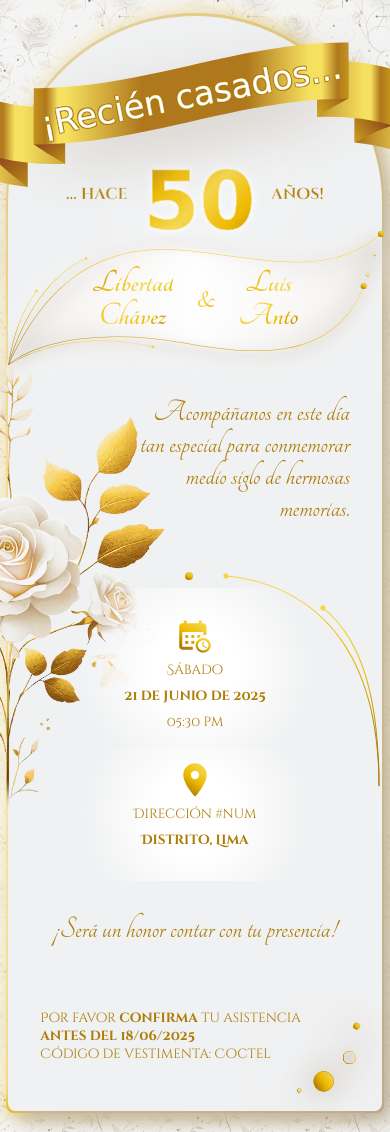
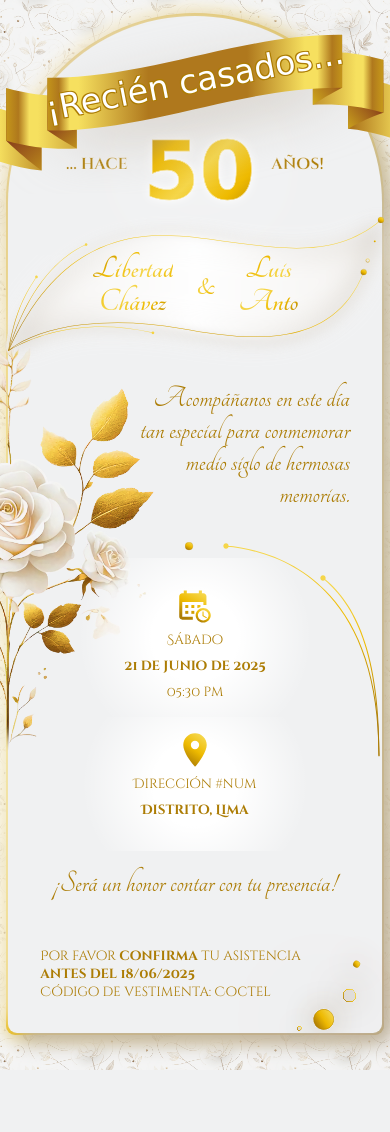
Before and after one commit to GoldenWeddingLL/GoldenWeddingLL.github.io, a plain HTML site: page index.html in a window 390 px wide. Shown: the top 1132 px of the page. After the commit the page ends 1070 px from the top, so only its background shows below. Drawn offline with Linux system fonts and the light colour scheme; a web font is replaced by a local one.

Commit message:
responsive ribbon

```diff
--- a/index.html
+++ b/index.html
@@ -18,8 +18,8 @@
     <img src="./images/roses.png" alt="rosses" class="deco left"/>
     <div class="title">
       <div class="ribbon">
-        <img src="./images/ribbon.svg" alt="ribbon"/>
-        <h2 class="silver-gradient-text">¡Recién casados...</h2>
+        <img src="./images/ribbon.svg" alt="deco ribbon" class="deco"/>
+        <h2 class="deco">¡Recién casados...</h2>
       </div>
       <div class="ago">
         <h3>... hace</h3>
--- a/styles.css
+++ b/styles.css
@@ -224,8 +224,8 @@ main.card {
 
 main.card, main.card > .back {
   border-radius: 1rem;
-  border-top-right-radius: 25rem;
-  border-top-left-radius: 25rem;
+  border-top-right-radius: 25em;
+  border-top-left-radius: 25em;
 }
 
 main img.deco {
@@ -258,15 +258,17 @@ main.card .title {
   position: relative;
 }
 main.card .title .ribbon {
-  width: 110%;
-  translate: -5%;
+  position: relative;
+  width: 100%;
+  height: 0px;
+  padding-bottom: 50%;
   margin: -5% auto -18%;
   z-index: 10;
-  position: relative;
 }
 main.card .title .ribbon img {
-  width: 100%;
+  width: calc(100% + 8em);
   height: auto;
+  margin: 0px -4em;
 }
 main.card .title .ribbon h2 {
   position: absolute;
@@ -402,9 +404,8 @@ main .invitation img.dots {
     margin: 1rem auto;
     padding: 1rem;
   }
-  main.card .title .ribbon {
-    width: 140%;
-    translate: -15%;
+  main.card .title .ribbon img {
+    margin-top: -0.45em;
   }
   main.card .title .ribbon h2 {
     font-size: 2.5em;
@@ -421,7 +422,7 @@ main .invitation img.dots {
 
   main .names {
     padding: 4rem 2rem;
-    margin: -2rem -3rem;
+    margin: -1rem -3rem;
   }
   main .names div.name {
     max-width: 12em;
@@ -440,9 +441,8 @@ main .invitation img.dots {
   }
 
   main .invitation {
-    margin: 1rem auto;
     padding: 1rem;
-    gap: 2rem;
+    gap: 1rem;
   }
   main .invitation p {
     padding-left: 0px;
```
